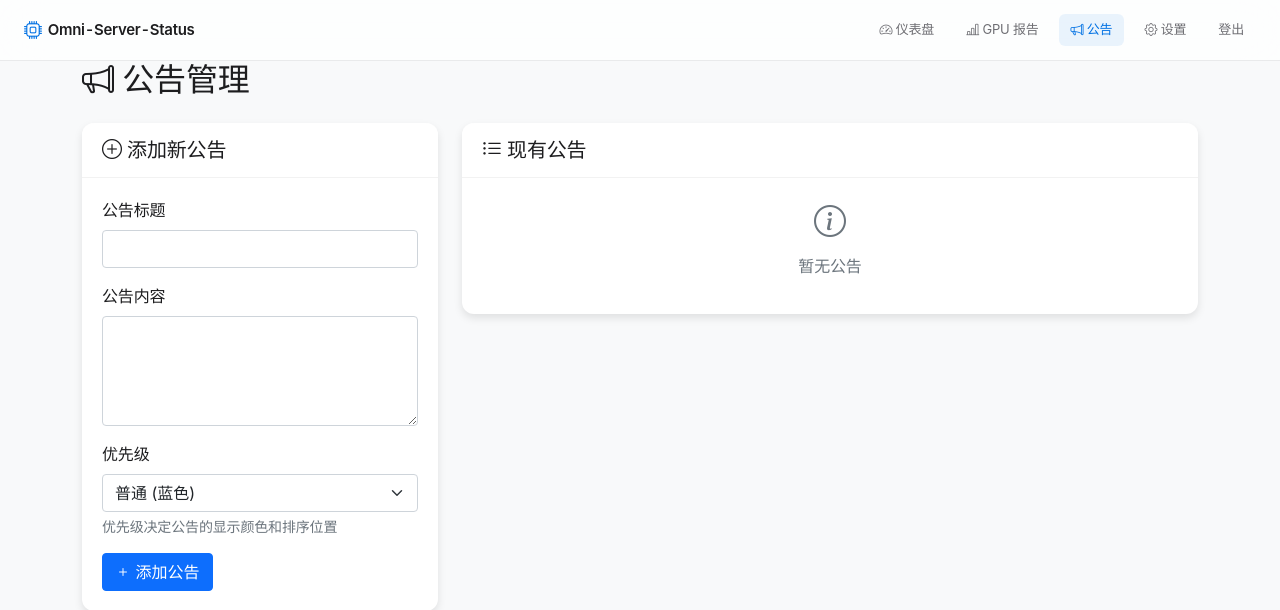
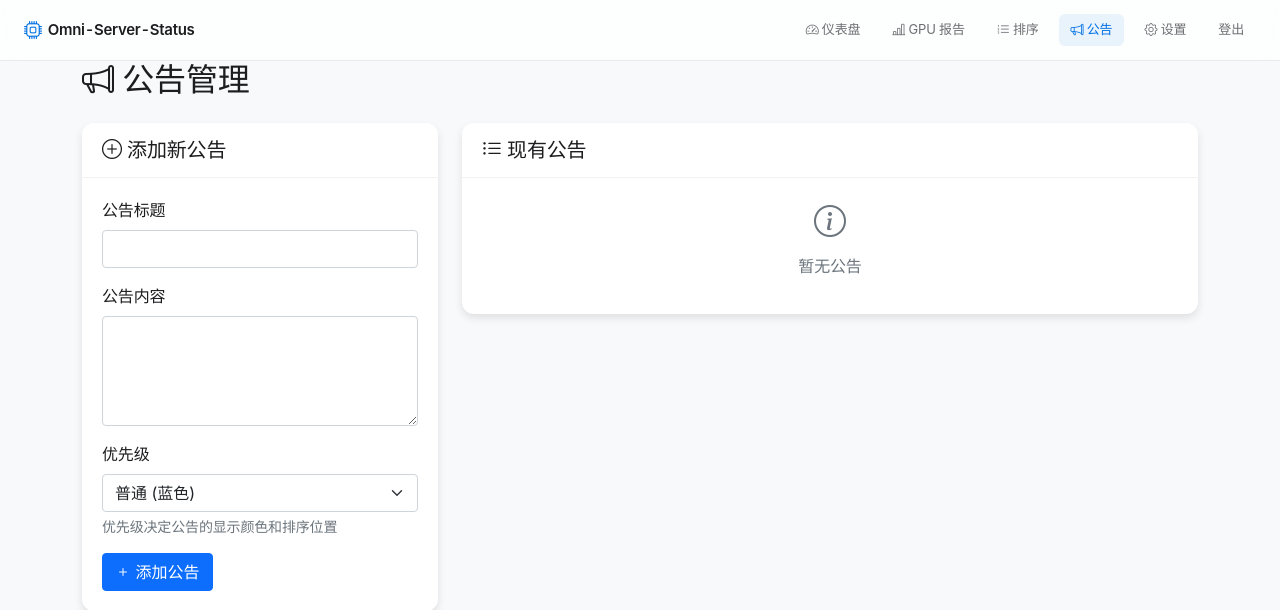
Before and after one commit to hjj194/omni-status, a Flask app: page /announcements in a window 1280 px wide. Shown: the top 610 px of the page. Run offline with Flask 3, Linux system fonts and the light colour scheme; the visitor is signed in with stand-in values (Sample User, id 1); parts of the project's set-up code (start-up, migrations or seed data) failed here and were passed over; some libraries are stand-ins or nearby versions.

Commit message:
fix(nav): restore missing 排序 link in _base.html nav bar
Lost during Wave 3 template unification. The /reorder route and template
were intact but had no navigation entry.

```diff
--- a/server/templates/_base.html
+++ b/server/templates/_base.html
@@ -26,6 +26,10 @@
                 <a href="{{ url_for('gpu_report.report_page') }}"
                    class="nav-link{% if request.blueprint == 'gpu_report' %} active{% endif %}">
                     <i class="bi bi-bar-chart-line"></i> GPU 报告
+                </a>
+                <a href="{{ url_for('reorder_clients') }}"
+                   class="nav-link{% if request.endpoint == 'reorder_clients' %} active{% endif %}">
+                    <i class="bi bi-list-ol"></i> 排序
                 </a>
                 <a href="{{ url_for('manage_announcements') }}"
                    class="nav-link{% if request.endpoint in ('manage_announcements', 'edit_announcement') %} active{% endif %}">
```
